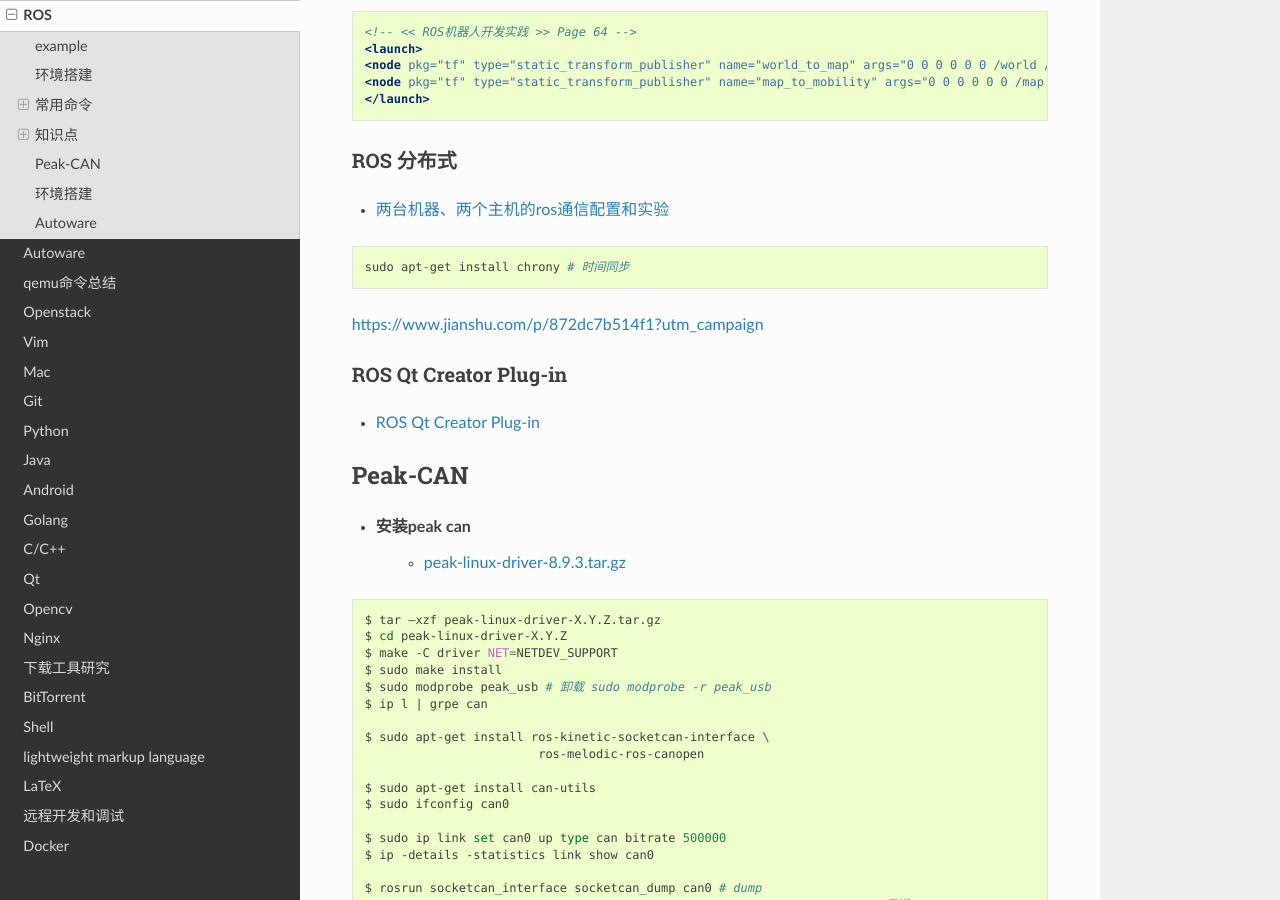
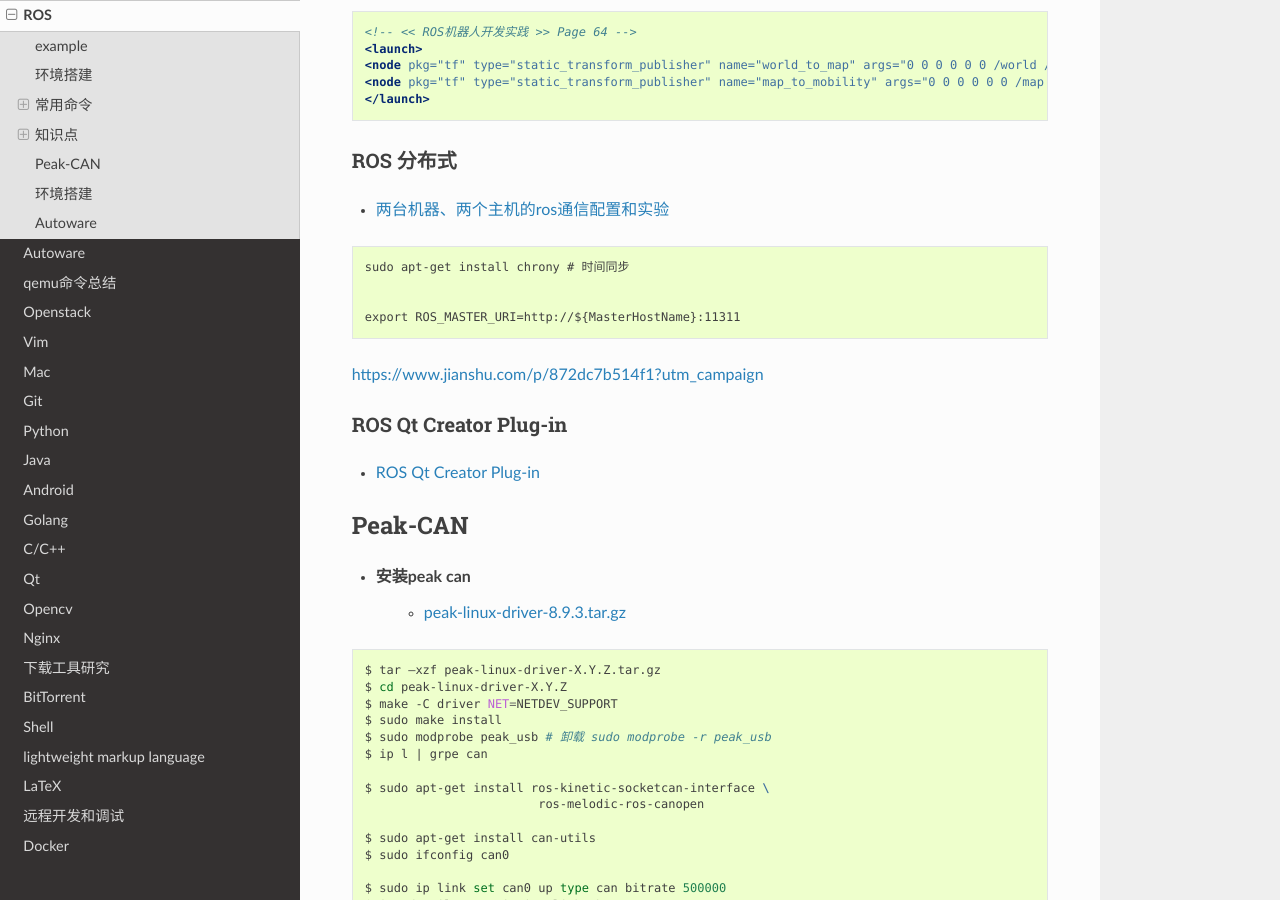
Before and after one commit to my-rds-store/my_space, a Sphinx documentation site: the page built from source/ros/index.rst, in a window 1280 px wide and 900 px high, scrolled down 5567 px. Built offline with Sphinx 7.4.7 and the Read the Docs theme 2.0.0, drawn with Linux system fonts in a browser that asks for light colours.

Commit message:
update ....

```diff
--- a/source/ros/index.rst
+++ b/source/ros/index.rst
@@ -327,6 +327,7 @@ ROS 分布式
     sudo apt-get install chrony # 时间同步
 
 
+    export ROS_MASTER_URI=http://${MasterHostName}:11311
 
 https://www.jianshu.com/p/872dc7b514f1?utm_campaign
 
```
